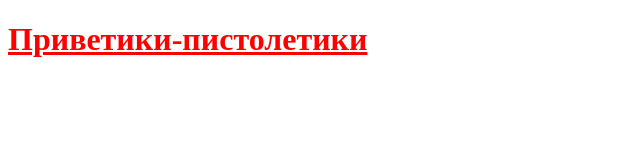
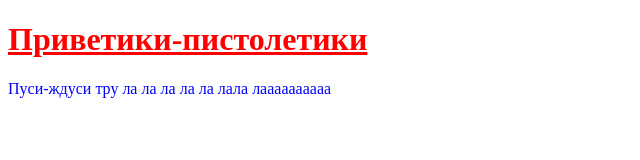
Before and after one commit to PavelAnatskiy/first-project, a plain HTML site: page index.html in a window 1280 px wide. Shown: the whole page, without its empty margins (0-640 px from the left). Drawn offline with Linux system fonts and the light colour scheme.

Commit message:
Добавили абзац и задали стили

```diff
--- a/index.html
+++ b/index.html
@@ -8,5 +8,6 @@
   </head>
   <body>
     <h1>Приветики-пистолетики</h1>
+    <p>Пуси-ждуси тру ла ла ла ла ла лала лаааааааааа</p>
   </body>
 </html>
--- a/style.css
+++ b/style.css
@@ -2,3 +2,6 @@ h1 {
   text-decoration: underline;
   color: red;
 }
+p {
+  color: blue;
+}
```
